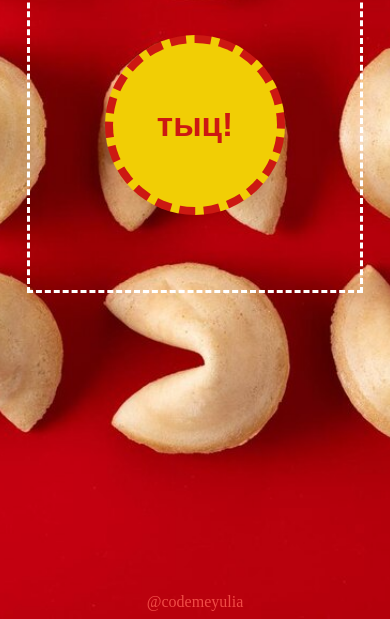
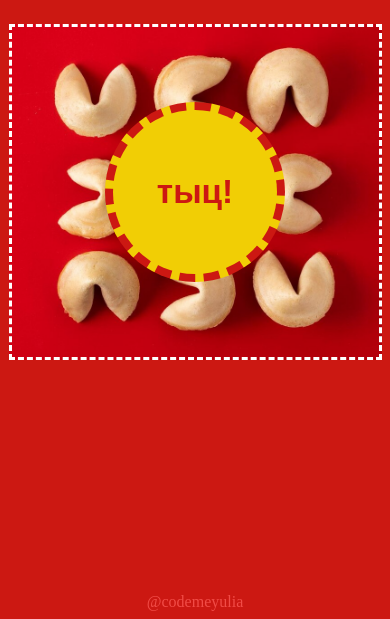
Before and after one commit to CodeMeYulia/fortune-cookie, a plain HTML site: page index.html in a window 390 px wide. Shown: the part 365-984 px from the top of the page. Drawn offline with Linux system fonts and the light colour scheme.

Commit message:
fix mobile style

```diff
--- a/index.css
+++ b/index.css
@@ -13,7 +13,7 @@
 }
 
 .top{
-    height: 10%;
+    min-height: 10%;
     padding: 10px;
 }
 
@@ -26,7 +26,7 @@
 
 .center{
     border: 3px dashed rgb(255, 255, 255);
-    padding: 20%;
+    padding: 20% 25%;
 }
 
 .takeyours{
@@ -62,32 +62,38 @@ font-size: 30px;
 
 @media screen and (max-width: 992px){
     .cover{
-        background-image: url(./images/traditional-fortune-cookies-on-red-background_123827-25756.jpg);
-        background-size: cover;
-        background-position: center;
+        background-color: rgb(204, 24, 18);
     }
-
     .coockie__container{
-        background-image:none;
+        background-image: none;
+        border-radius: 10%;
         max-width: 100%;
         min-height: 90%;
         margin: 0;
-        justify-content: space-around
     }
     .top{
         text-shadow: 1px 1px 2px rgb(143, 143, 143);
+    }
+
+    .center{
+        background-image: url(./images/traditional-fortune-cookies-on-red-background_123827-25756.jpg);
+        background-size: 170%;
+        background-repeat: no-repeat;
+        background-position: center;
     }
 
     .takeyours{
         width: 180px;
         height: 180px;
         font-size: 25pt;
+        justify-self: center;
     }
 
     .down{
         max-width: 90%;
-        min-height: 10%;
+        min-height: 5%;
         padding-bottom: 5px;
+        font-size: 22pt;
     }
 
     .yours{
```
